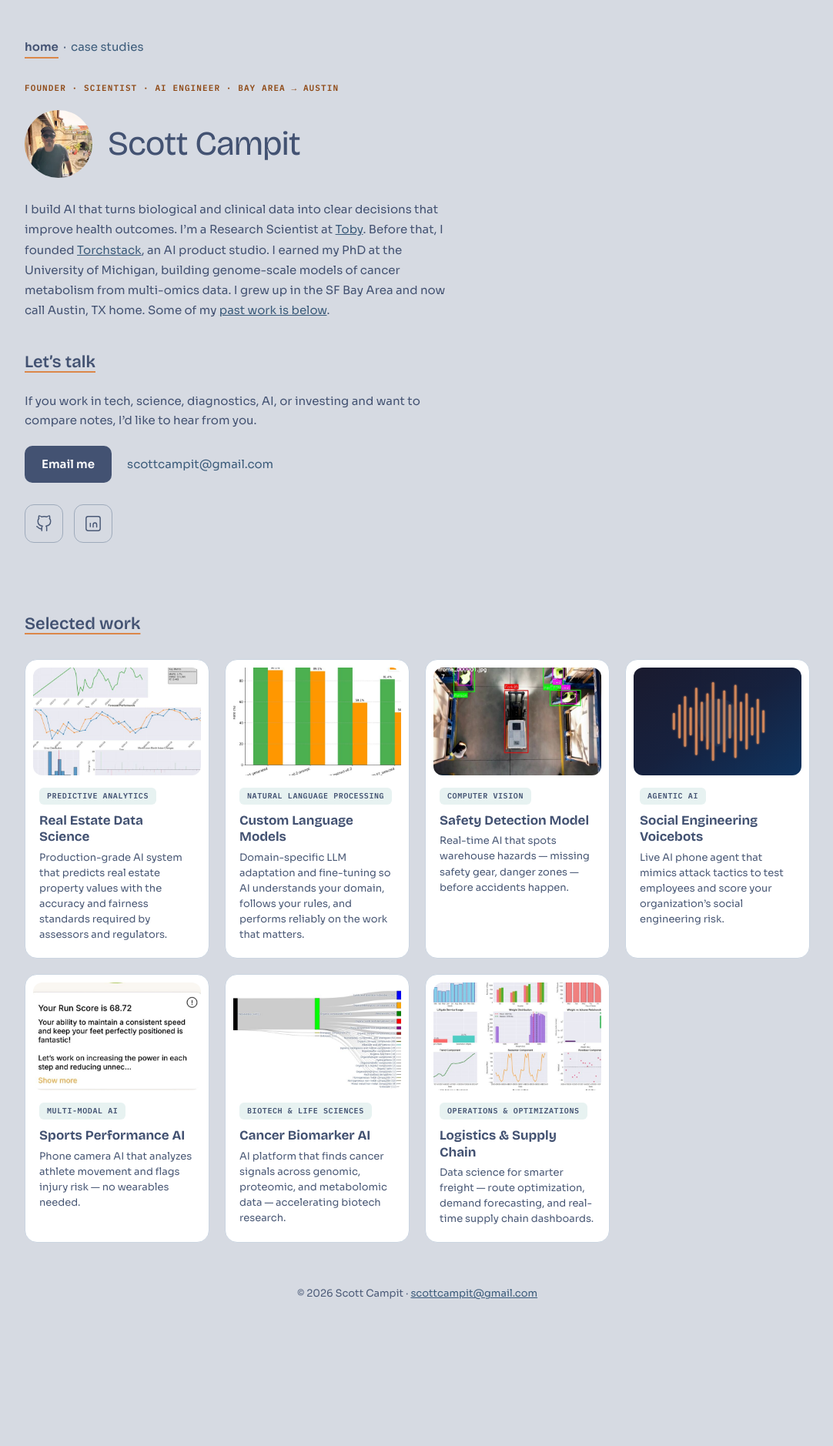
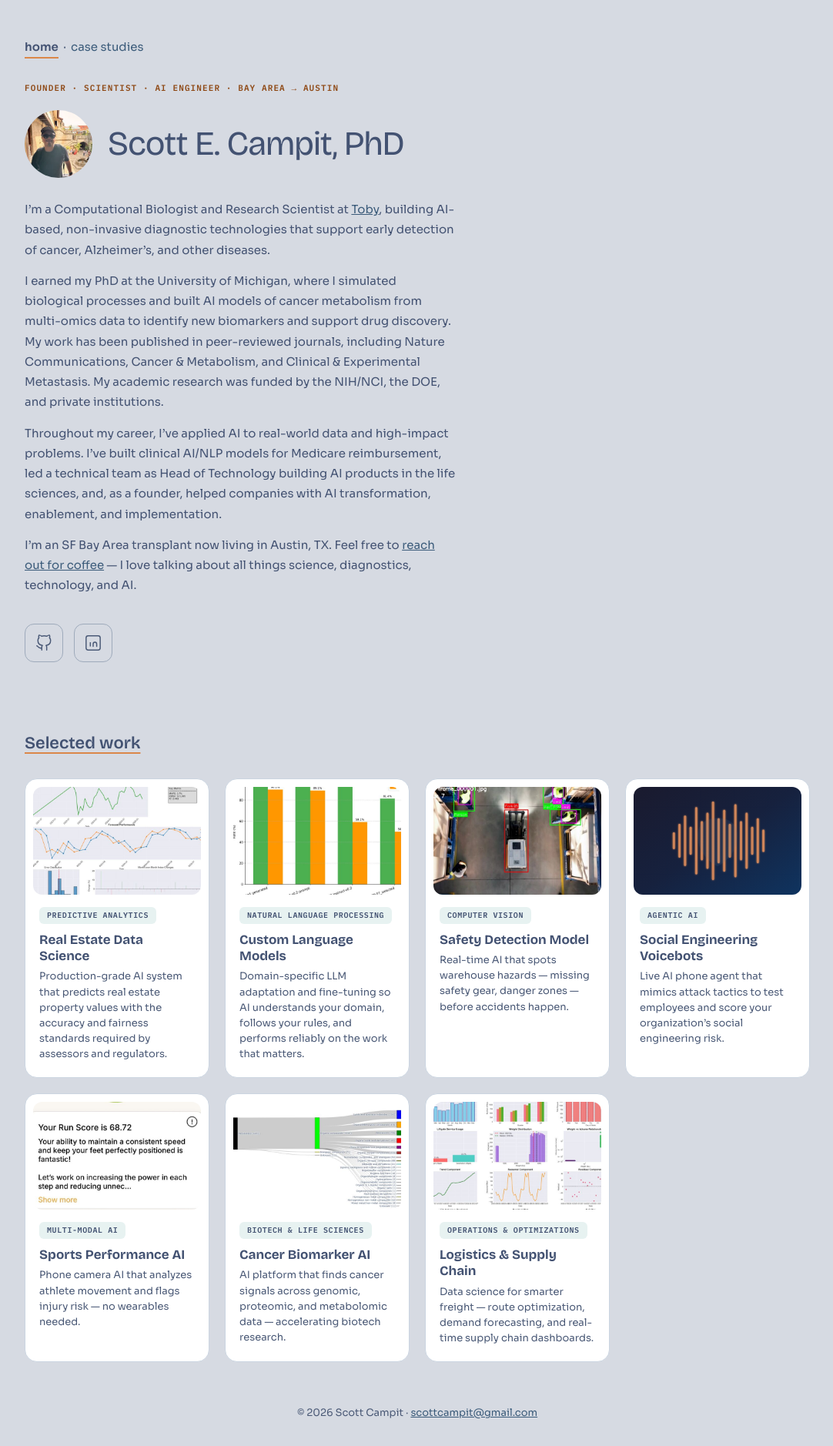
Before and after one commit to ScottCampit/ScottCampit.github.io, a Jekyll site: the page built from index.html, in a window 1280 px wide. Shown: the whole page at 77% size, without its empty margins (98-1180 px from the left). Built offline with Jekyll 4.4.1, drawn with Linux system fonts in a browser that asks for light colours; before the commit the page ends 1723 px from its top, so only the background shows below that.

Commit message:
Rewrite home bio and drop home CTA box
- Heading is now "Scott E. Campit, PhD"
- Four-paragraph bio: Toby, PhD research, career, Austin
- "Reach out for coffee" links to email; remove the redundant CTA box

Co-Authored-By: Claude Opus 5.5 (1M context) <noreply@anthropic.com>

```diff
--- a/assets/css/main.css
+++ b/assets/css/main.css
@@ -136,6 +136,7 @@ nav[aria-label="Primary"] a[aria-current="page"]:hover { text-decoration: none;
   margin-bottom: 36px;
 }
 .bio a { color: var(--link); }
+.bio p + p { margin-top: 14px; }
 
 /* Call to action */
 .cta { margin-bottom: 28px; }
--- a/index.html
+++ b/index.html
@@ -45,10 +45,14 @@ twitter:
     <p class="labels">Founder &middot; Scientist &middot; AI Engineer &middot; Bay Area &rarr; Austin</p>
     <div class="hero-header">
       <img src="{{ '/images/profile.webp' | relative_url }}" alt="Portrait of Scott Campit" class="profile-photo" width="88" height="88">
-      <h1>Scott Campit</h1>
+      <h1>Scott E. Campit, PhD</h1>
     </div>
-    <p class="bio">I build AI that turns biological and clinical data into clear decisions that improve health outcomes. I&rsquo;m a Research Scientist at <a href="https://www.toby.health/">Toby</a>. Before that, I founded <a href="https://torchstack.ai">Torchstack</a>, an AI product studio. I earned my PhD at the University of Michigan, building genome-scale models of cancer metabolism from multi-omics data. I grew up in the SF Bay Area and now call Austin, TX home. Some of my <a href="#work">past work is below</a>.</p>
-    {% include cta.html text="If you work in tech, science, diagnostics, AI, or investing and want to compare notes, I&rsquo;d like to hear from you." %}
+    <div class="bio">
+      <p>I&rsquo;m a Computational Biologist and Research Scientist at <a href="https://www.toby.health/">Toby</a>, building AI-based, non-invasive diagnostic technologies that support early detection of cancer, Alzheimer&rsquo;s, and other diseases.</p>
+      <p>I earned my PhD at the University of Michigan, where I simulated biological processes and built AI models of cancer metabolism from multi-omics data to identify new biomarkers and support drug discovery. My work has been published in peer-reviewed journals, including Nature Communications, Cancer &amp; Metabolism, and Clinical &amp; Experimental Metastasis. My academic research was funded by the NIH/NCI, the DOE, and private institutions.</p>
+      <p>Throughout my career, I&rsquo;ve applied AI to real-world data and high-impact problems. I&rsquo;ve built clinical AI/NLP models for Medicare reimbursement, led a technical team as Head of Technology building AI products in the life sciences, and, as a founder, helped companies with AI transformation, enablement, and implementation.</p>
+      <p>I&rsquo;m an SF Bay Area transplant now living in Austin, TX. Feel free to <a href="mailto:{{ site.email }}">reach out for coffee</a> &mdash; I love talking about all things science, diagnostics, technology, and AI.</p>
+    </div>
     <div class="social-icons">
       <a href="https://github.com/ScottCampit?tab=repositories" target="_blank" rel="noopener" class="social-icon" aria-label="GitHub">
       <svg aria-hidden="true" focusable="false" viewBox="0 0 24 24" fill="none" stroke="currentColor" stroke-width="1.6" stroke-linecap="round" stroke-linejoin="round"><path d="M9 19c-5 1.5-5-2.5-7-3m14 6v-3.87a3.37 3.37 0 0 0-.94-2.61c3.14-.35 6.44-1.54 6.44-7A5.44 5.44 0 0 0 20 4.77 5.07 5.07 0 0 0 19.91 1S18.73.65 16 2.48a13.38 13.38 0 0 0-7 0C6.27.65 5.09 1 5.09 1A5.07 5.07 0 0 0 5 4.77a5.44 5.44 0 0 0-1.5 3.78c0 5.42 3.3 6.61 6.44 7A3.37 3.37 0 0 0 9 18.13V22"/></svg>
```
